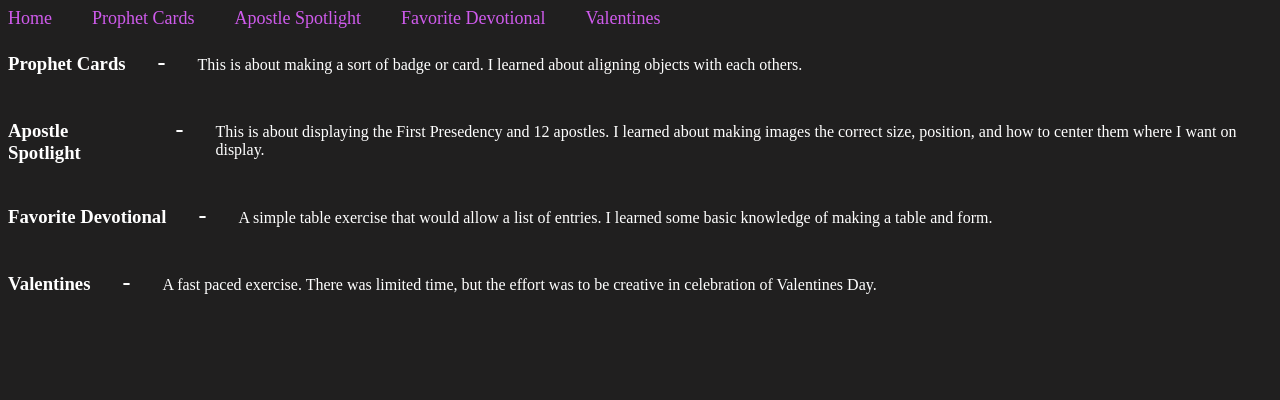
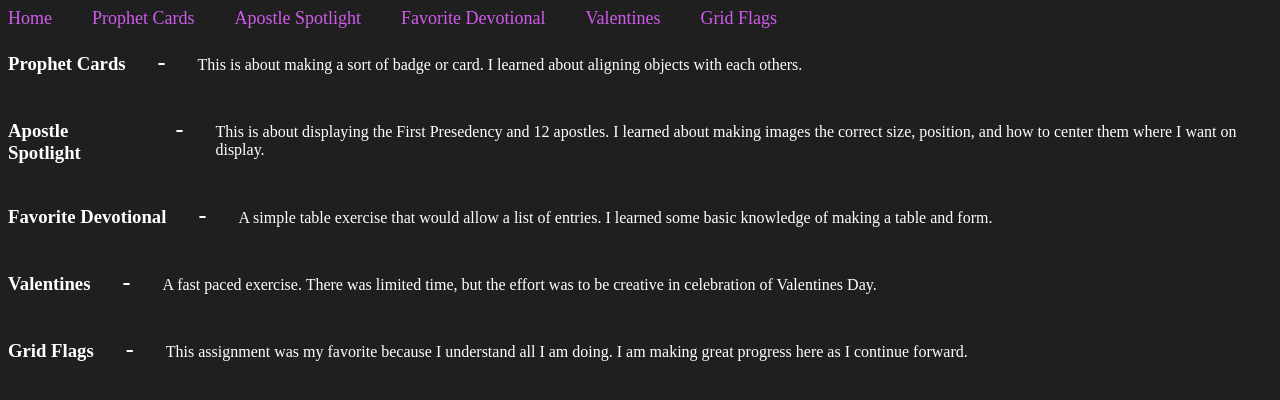
Before and after one commit to koonbeast/WDD130, a plain HTML site: page ice/index.html in a window 1280 px wide. Drawn offline with Linux system fonts and the light colour scheme.

Commit message:
Update index.html

```diff
--- a/ice/index.html
+++ b/ice/index.html
@@ -44,6 +44,7 @@
         <a href="apostle_spotlight/apostles.html">Apostle Spotlight</a>
         <a href="favorite_devo/favdevo.html">Favorite Devotional</a>
         <a href="valentines/index.html">Valentines</a>
+        <a href="grid_flags/flags.html">Grid Flags</a>
     </nav>
 
     <main>
@@ -71,6 +72,12 @@
             <p>A fast paced exercise. There was limited time, but the effort was to be creative in celebration of Valentines Day.</p>
         </section>
 
+        <section>
+            <h3>Grid Flags</h3>
+            <h1>-</h1>
+            <p>This assignment was my favorite because I understand all I am doing. I am making great progress here as I continue forward.</p>
+        </section>
+
     </main>
 </body>
 </html>
```
